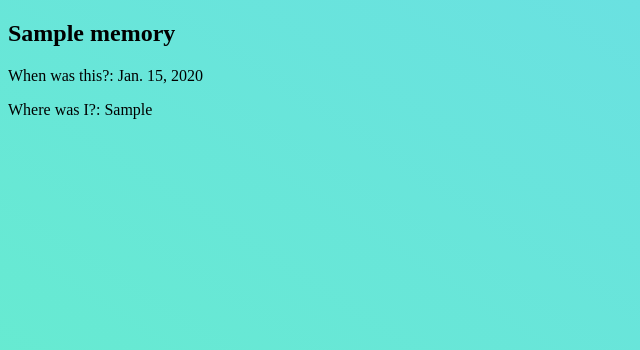
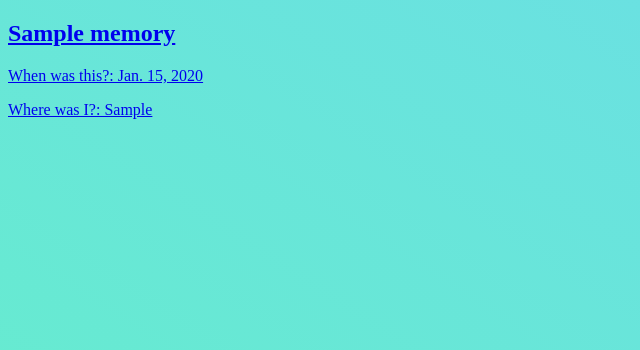
Before and after one commit to c-fasano/reflections, a Django app: page /memories/ in a window 1280 px wide. Shown: the part 70-420 px from the top of the page, without its empty margins (0-640 px from the left). Run offline with Django 3.2, Linux system fonts and the light colour scheme; tables that the repository leaves empty hold one stand-in row (values such as "Sample post").

Commit message:
add dynamic url to index view

```diff
--- a/main_app/templates/memories/index.html
+++ b/main_app/templates/memories/index.html
@@ -10,11 +10,13 @@
 <section class="card-container">
   {% for memory in memories %}
     <div class="card"> <!--set the background to the logo-->
-      <div class="card-details">
-        <h2 class="card-title">{{ memory.name }}</h2>
-        <p>When was this?: {{ memory.date }}</p>
-        <p>Where was I?: {{ memory.location }}</p>
-      </div>
+      <a href="{% url 'memories_detials' memory.id %}">
+        <div class="card-details">
+          <h2 class="card-title">{{ memory.name }}</h2>
+          <p>When was this?: {{ memory.date }}</p>
+          <p>Where was I?: {{ memory.location }}</p>
+        </div>
+      </a>
     </div>
   {% endfor %}
 </section>
```
